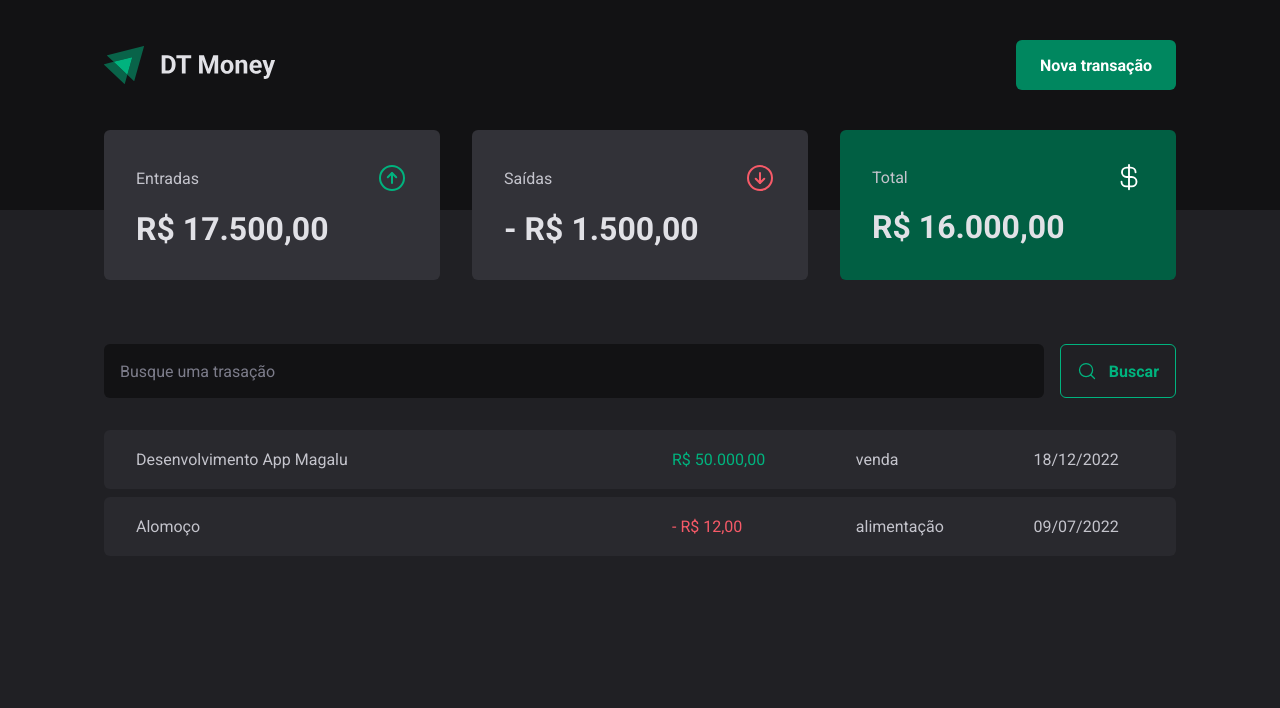
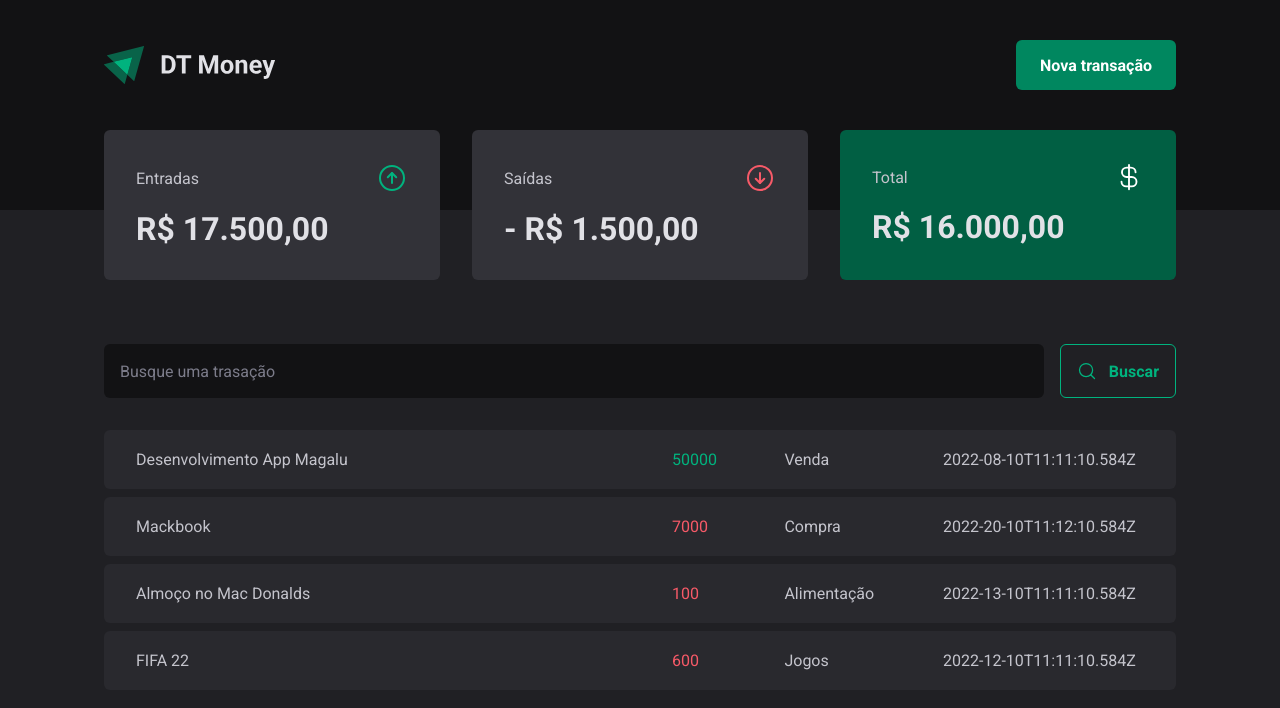
Before and after one commit to ronaldprofile/rseat-dt-money, a React (Vite) app: page / in a window 1280 px wide. Shown: the top 708 px of the page. Built offline with nearby package versions, Linux system fonts and the light colour scheme; data requests are answered from the project's data file.

Commit message:
get transactions from api

```diff
--- a/server.json
+++ b/server.json
@@ -3,9 +3,34 @@
     {
       "id": 1,
       "description": "Desenvolvimento App Magalu",
+      "category": "Venda",
       "price": 50000,
       "type": "income",
       "created_at": "2022-08-10T11:11:10.584Z"
+    },
+    {
+      "id": 2,
+      "description": "Mackbook",
+      "category": "Compra",
+      "price": 7000,
+      "type": "outcome",
+      "created_at": "2022-20-10T11:12:10.584Z"
+    },
+    {
+      "id": 3,
+      "description": "Almoço no Mac Donalds",
+      "category": "Alimentação",
+      "price": 100,
+      "type": "outcome",
+      "created_at": "2022-13-10T11:11:10.584Z"
+    },
+    {
+      "id": 4,
+      "description": "FIFA 22",
+      "category": "Jogos",
+      "price": 600,
+      "type": "outcome",
+      "created_at": "2022-12-10T11:11:10.584Z"
     }
   ]
 }
--- a/src/pages/Transactions/index.tsx
+++ b/src/pages/Transactions/index.tsx
@@ -1,10 +1,33 @@
+import { useEffect, useState } from "react";
 import { Header } from "../../components/Header";
 import { Summary } from "../../components/Summary";
 import { SearchForm } from "./components/SearchForm";
 
 import * as T from "./styles";
 
+interface Transaction {
+  id: number;
+  description: string;
+  category: string;
+  price: number;
+  type: "income" | "outcome";
+  created_at: string;
+}
+
 export function Transactions() {
+  const [transactions, setTransactions] = useState<Transaction[]>([]);
+
+  useEffect(() => {
+    async function getTransactions() {
+      const response = await fetch("http://localhost:3000/transactions");
+      const data = await response.json();
+
+      setTransactions(data);
+    }
+
+    getTransactions();
+  }, []);
+
   return (
     <div>
       <Header />
@@ -15,27 +38,20 @@ export function Transactions() {
 
         <T.TransactionTable>
           <tbody>
-            <tr>
-              <td width="50%">Desenvolvimento App Magalu</td>
-              <td>
-                <T.PriceHighlight variant="income">
-                  R$ 50.000,00
-                </T.PriceHighlight>
-              </td>
-              <td>venda</td>
-              <td>18/12/2022</td>
-            </tr>
-
-            <tr>
-              <td width="50%">Alomoço</td>
-              <td>
-                <T.PriceHighlight variant="outcome">
-                  - R$ 12,00
-                </T.PriceHighlight>
-              </td>
-              <td>alimentação</td>
-              <td>09/07/2022</td>
-            </tr>
+            {transactions.map((transaction) => {
+              return (
+                <tr key={transaction.id}>
+                  <td width="50%">{transaction.description}</td>
+                  <td>
+                    <T.PriceHighlight variant={transaction.type}>
+                      {transaction.price}
+                    </T.PriceHighlight>
+                  </td>
+                  <td>{transaction.category}</td>
+                  <td>{transaction.created_at}</td>
+                </tr>
+              );
+            })}
           </tbody>
         </T.TransactionTable>
       </T.TransactionContainer>
```
